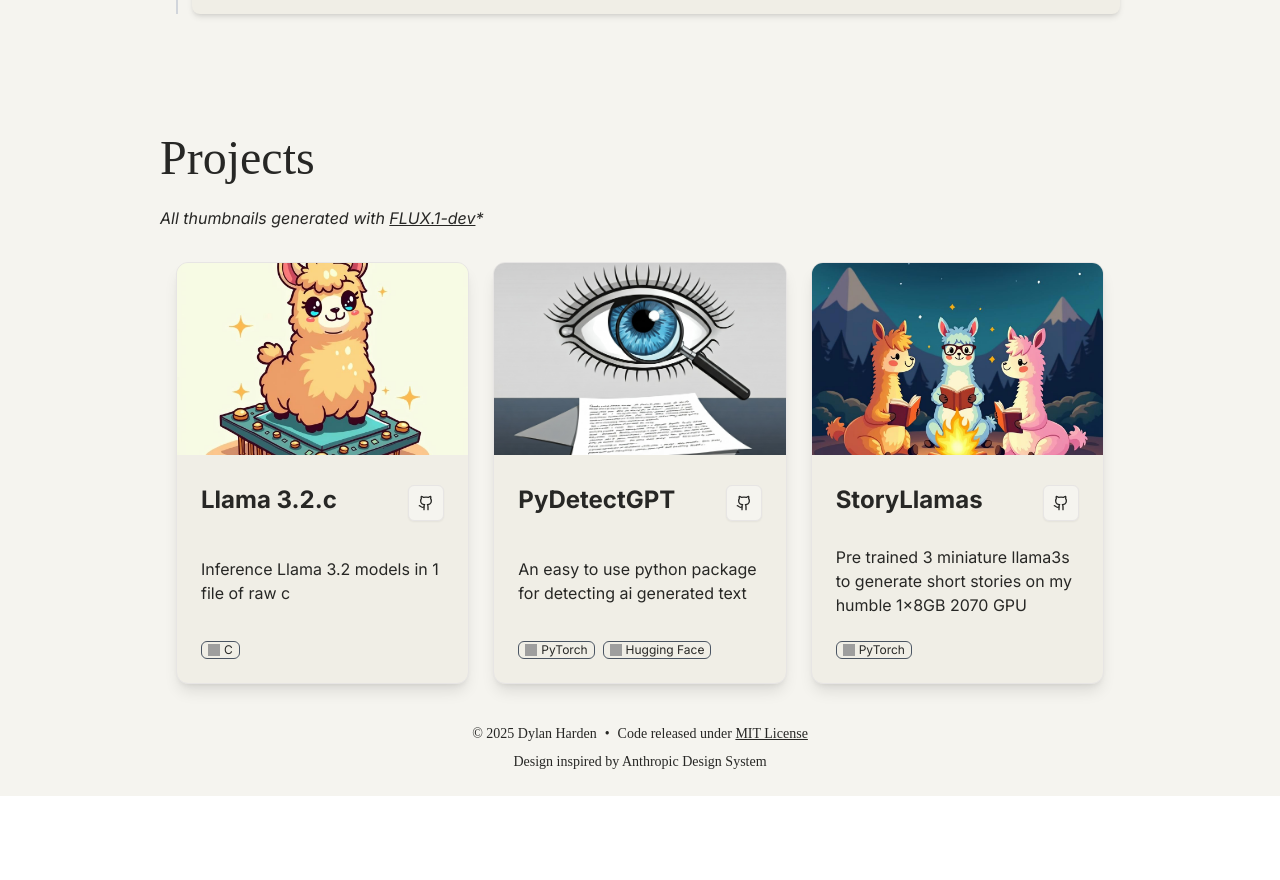
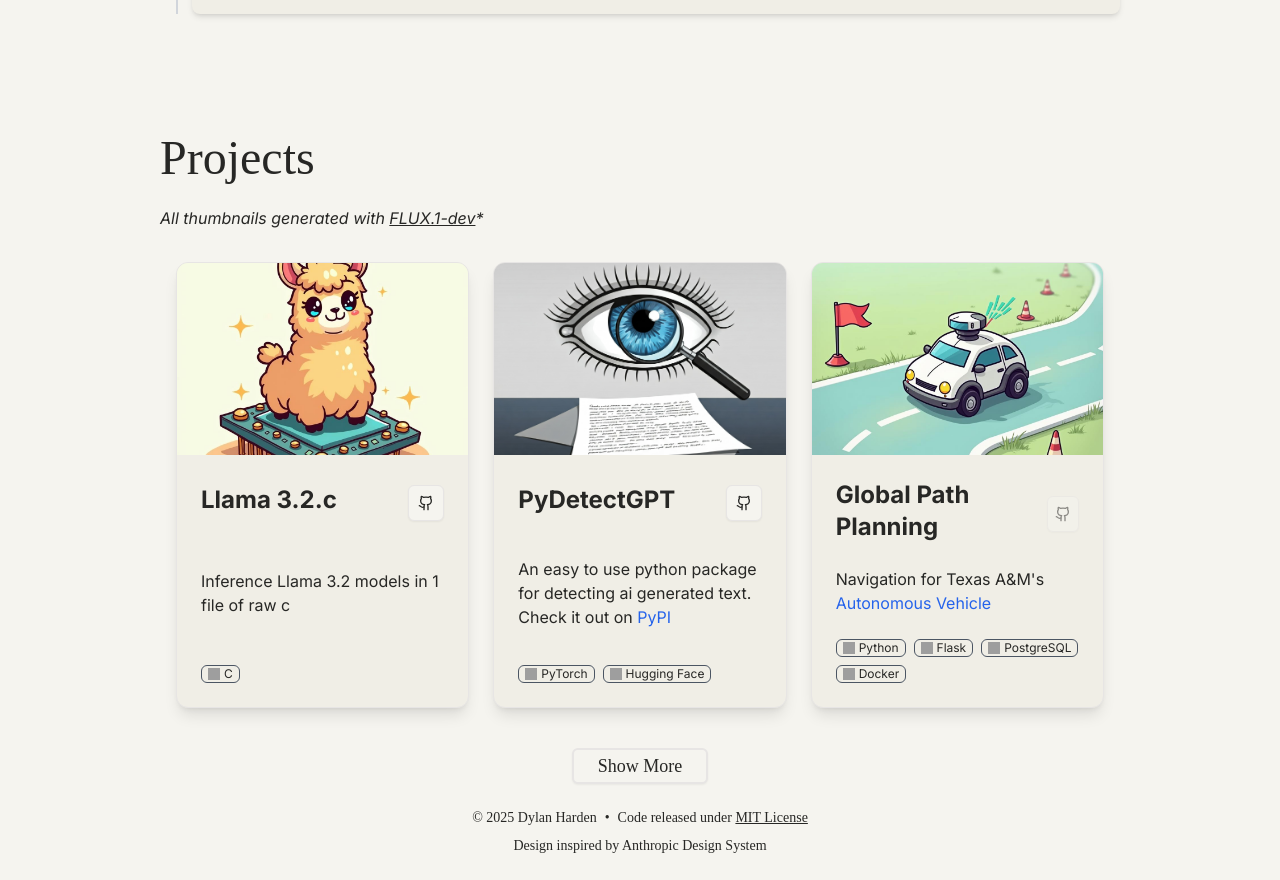
Before and after one commit to SaratBobbili/website-template, a React (Vite) app: page / in a window 1280 px wide. Shown: the part 2080-2960 px from the top of the page. Before the commit the page ends 2876 px from the top, so only its background shows below. Built offline with nearby package versions, Linux system fonts and the light colour scheme; grey boxes are pictures that could not be loaded.

Commit message:
finished projects

```diff
--- a/src/components/Projects.tsx
+++ b/src/components/Projects.tsx
@@ -4,14 +4,18 @@
 import storyllamas from '../assets/storyllamas.jpg'
 import llama32c from '../assets/llama32c.jpg'
 import pydetectgpt from '../assets/pydetectgpt.png'
+import capstone from '../assets/capstone.jpg'
+import horticulture from '../assets/horticulture.jpg'
 import Header from "./utils/Header";
+import { useState } from 'react';
+import { Tooltip, TooltipContent, TooltipProvider, TooltipTrigger } from "@/components/ui/tooltip";
 
 interface ProjectCardProps {
     image: string;
     title: string;
-    description: string;
+    description: React.ReactNode;
     technologies: Skill[];
-    githubUrl: string;
+    githubUrl?: string;
 }
 
 function ProjectCard({ image, title, description, technologies, githubUrl }: ProjectCardProps) {
@@ -27,14 +31,35 @@
             <div className="flex-1 flex flex-col justify-between">
                 <CardHeader className="flex flex-row justify-between items-center">
                     <h3 className="text-2xl font-bold">{title}</h3>
-                    <a href={githubUrl} target='_blank'>
-                        <Button size="icon" variant="outline" aria-label="GitHub">
-                            <svg xmlns="http://www.w3.org/2000/svg" width="24" height="24" viewBox="0 0 24 24" fill="none" stroke="currentColor" stroke-width="2" stroke-linecap="round" stroke-linejoin="round"><path d="M15 22v-4a4.8 4.8 0 0 0-1-3.5c3 0 6-2 6-5.5.08-1.25-.27-2.48-1-3.5.28-1.15.28-2.35 0-3.5 0 0-1 0-3 1.5-2.64-.5-5.36-.5-8 0C6 2 5 2 5 2c-.3 1.15-.3 2.35 0 3.5A5.403 5.403 0 0 0 4 9c0 3.5 3 5.5 6 5.5-.39.49-.68 1.05-.85 1.65-.17.6-.22 1.23-.15 1.85v4" /><path d="M9 18c-4.51 2-5-2-7-2" /></svg>
-                        </Button>
-                    </a>
+                    <TooltipProvider>
+                        <Tooltip>
+                            <TooltipTrigger asChild>
+                                <Button
+                                    size="icon"
+                                    variant="outline"
+                                    aria-label="GitHub"
+                                    className={!githubUrl ? "cursor-not-allowed opacity-50" : ""}
+                                    onClick={(e) => {
+                                        if (githubUrl) {
+                                            window.open(githubUrl, '_blank');
+                                        } else {
+                                            e.preventDefault();
+                                        }
+                                    }}
+                                >
+                                    <svg xmlns="http://www.w3.org/2000/svg" width="24" height="24" viewBox="0 0 24 24" fill="none" stroke="currentColor" strokeWidth="2" strokeLinecap="round" strokeLinejoin="round"><path d="M15 22v-4a4.8 4.8 0 0 0-1-3.5c3 0 6-2 6-5.5.08-1.25-.27-2.48-1-3.5.28-1.15.28-2.35 0-3.5 0 0-1 0-3 1.5-2.64-.5-5.36-.5-8 0C6 2 5 2 5 2c-.3 1.15-.3 2.35 0 3.5A5.403 5.403 0 0 0 4 9c0 3.5 3 5.5 6 5.5-.39.49-.68 1.05-.85 1.65-.17.6-.22 1.23-.15 1.85v4" /><path d="M9 18c-4.51 2-5-2-7-2" /></svg>
+                                </Button>
+                            </TooltipTrigger>
+                            {!githubUrl && (
+                                <TooltipContent>
+                                    This project's source code is private
+                                </TooltipContent>
+                            )}
+                        </Tooltip>
+                    </TooltipProvider>
                 </CardHeader>
                 <CardContent>
-                    <p className="">{description}</p>
+                    <div className="prose">{description}</div>
                 </CardContent>
                 <CardFooter className="flex flex-wrap gap-2">
                     {technologies.map((tech, index) => (
@@ -47,10 +72,12 @@
 }
 
 export default function ProjectsList() {
+    const [showAll, setShowAll] = useState(false);
+
     const projects: ProjectCardProps[] = [
         {
             title: "Llama 3.2.c",
-            description: "Inference Llama 3.2 models in 1 file of raw c",
+            description: <>Inference Llama 3.2 models in 1 file of raw c</>,
             image: llama32c,
             githubUrl: "https://github.com/Dylan-Harden3/Llama3.2.c",
             technologies: [
@@ -59,7 +86,7 @@
         },
         {
             title: "PyDetectGPT",
-            description: "An easy to use python package for detecting ai generated text",
+            description: <>An easy to use python package for detecting ai generated text. Check it out on <a href="https://pypi.org/project/pydetectgpt/" className="text-blue-600 hover:underline" target="_blank" rel="noopener noreferrer">PyPI</a></>,
             image: pydetectgpt,
             githubUrl: "https://github.com/Dylan-Harden3/PyDetectGPT",
             technologies: [
@@ -68,25 +95,62 @@
             ]
         },
         {
+            title: "Global Path Planning",
+            description: <>Navigation for Texas A&M's <a href="http://autodrive.tamu.edu/" className="text-blue-600 hover:underline" target="_blank" rel="noopener noreferrer">Autonomous Vehicle</a></>,
+            image: capstone,
+            technologies: [
+                { name: "Python", icon: "python" },
+                { name: "Flask", icon: "flask" },
+                { name: "PostgreSQL", icon: "postgresql" },
+                { name: "Docker", icon: "docker" }
+            ]
+        },
+        {
             title: "StoryLlamas",
-            description: "Pre trained 3 miniature llama3s to generate short stories on my humble 1x8GB 2070 GPU",
+            description: <>Pre trained 3 miniature llama3s to generate short stories on my humble 1x8GB 2070 GPU</>,
             image: storyllamas,
             githubUrl: "https://github.com/Dylan-Harden3/StoryLlamas",
             technologies: [
                 { name: "PyTorch", icon: "pytorch" }
             ]
-        }
+        },
+        {
+            title: "Horticulture Club Site/App",
+            description: <>Created a website with an event calendar and a member attendence app for a student org</>,
+            image: horticulture,
+            technologies: [
+                { name: "React", icon: "react" },
+                { name: "Rails", icon: "rubyonrails" },
+                { name: "AWS S3", icon: "amazons3" },
+                { name: "Docker", icon: "docker" }
+            ]
+        },
     ];
+
+    const displayedProjects = showAll ? projects : projects.slice(0, 3);
 
     return (
         <section className="section-container">
             <Header text="Projects" />
-            <p className="text-center md:text-left font-inter italic my-2 lg:my-4">All thumbnails generated with <a className="underline" href="https://huggingface.co/black-forest-labs/FLUX.1-dev" target="_blank">FLUX.1-dev</a>*</p>
+            <p className="text-center md:text-left font-inter italic my-2 lg:my-4">
+                All thumbnails generated with <a className="underline" href="https://huggingface.co/black-forest-labs/FLUX.1-dev" target="_blank">FLUX.1-dev</a>*
+            </p>
             <div className="grid grid-cols-1 md:grid-cols-2 lg:grid-cols-3 gap-6 p-4">
-                {projects.map((project, index) => (
+                {displayedProjects.map((project, index) => (
                     <ProjectCard key={index} {...project} />
                 ))}
             </div>
+            {projects.length > 3 && (
+                <div className="flex justify-center mt-6">
+                    <Button
+                        className="border-2 shadow-sm hover:shadow-md transition-shadow px-6 py-2 text-lg font-medium"
+                        variant="outline"
+                        onClick={() => setShowAll(!showAll)}
+                    >
+                        {showAll ? 'Show Less' : 'Show More'}
+                    </Button>
+                </div>
+            )}
         </section>
     );
 }
--- /dev/null
+++ b/src/components/ui/tooltip.tsx
@@ -0,0 +1,30 @@
+import * as React from "react"
+import * as TooltipPrimitive from "@radix-ui/react-tooltip"
+
+import { cn } from "@/lib/utils"
+
+const TooltipProvider = TooltipPrimitive.Provider
+
+const Tooltip = TooltipPrimitive.Root
+
+const TooltipTrigger = TooltipPrimitive.Trigger
+
+const TooltipContent = React.forwardRef<
+  React.ElementRef<typeof TooltipPrimitive.Content>,
+  React.ComponentPropsWithoutRef<typeof TooltipPrimitive.Content>
+>(({ className, sideOffset = 4, ...props }, ref) => (
+  <TooltipPrimitive.Portal>
+    <TooltipPrimitive.Content
+      ref={ref}
+      sideOffset={sideOffset}
+      className={cn(
+        "z-50 overflow-hidden rounded-md bg-primary px-3 py-1.5 text-xs text-primary-foreground animate-in fade-in-0 zoom-in-95 data-[state=closed]:animate-out data-[state=closed]:fade-out-0 data-[state=closed]:zoom-out-95 data-[side=bottom]:slide-in-from-top-2 data-[side=left]:slide-in-from-right-2 data-[side=right]:slide-in-from-left-2 data-[side=top]:slide-in-from-bottom-2",
+        className
+      )}
+      {...props}
+    />
+  </TooltipPrimitive.Portal>
+))
+TooltipContent.displayName = TooltipPrimitive.Content.displayName
+
+export { Tooltip, TooltipTrigger, TooltipContent, TooltipProvider }
```
Also changed, not shown: src/assets/capstone.jpg (added), src/assets/horticulture.jpg (added).
